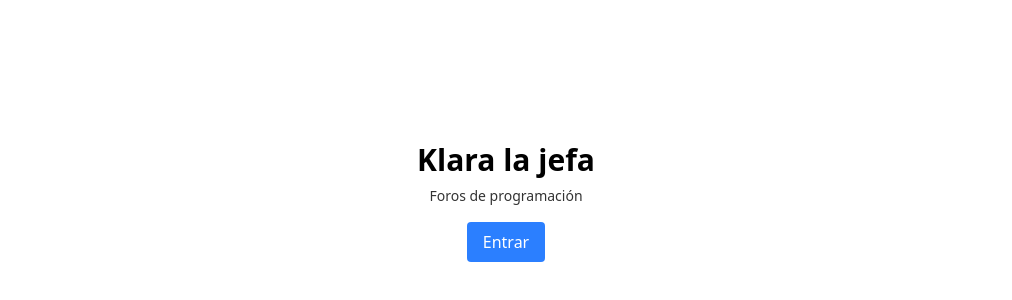
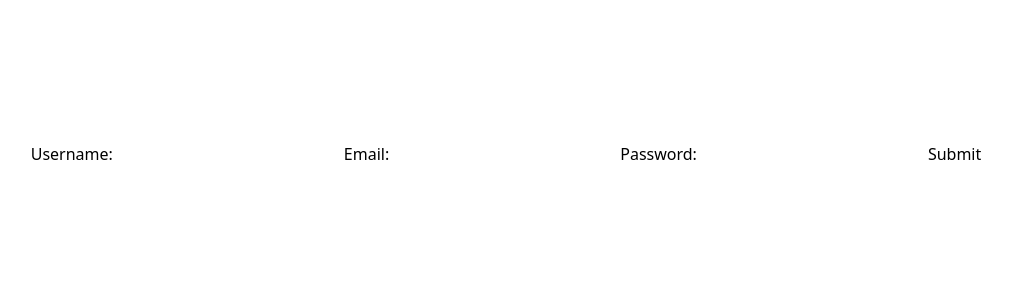
Before and after one commit to Rapao5/Desarrollo_Web_Entorno_Cliente, a React (Vite) app in the folder nivel1_react/my-react-app/: page / in a window 1280 px wide. Shown: the part 50-350 px from the top of the page, without its empty margins (134-1146 px from the left). Built offline with nearby package versions, Linux system fonts and the light colour scheme.

Commit message:
terminar

```diff
--- a/nivel1_react/my-react-app/src/App.jsx
+++ b/nivel1_react/my-react-app/src/App.jsx
@@ -1,17 +1,73 @@
+import { useState } from 'react';
 import './style.css';
 
 function App() {
-return (
-<div className='centrar'>
-<h1 className='text-3xl font-bold'>Klara la jefa</h1>
-<p className='mt-2 text-sm opacity-80'>
-Foros de programación
-</p>
-<button className='mt-4 px-4 py-2 text-white bg-blue-500 rounded paragraph-text'>
-Entrar
-</button>
-</div>
-);
+    const [username, setUsername] = useState('');
+    const [email, setEmail] = useState('');
+    const [password, setPassword] = useState('');
+    const handleSubmit = (e) => {
+        e.preventDefault();
+        if (usernameError || emailError || passwordError) {
+            alert('No se puede enviar: el formulario contiene errores');
+        } else {
+            alert(`${username}, ${email}, ${password}`);
+        }
+        };
+        const [usernameError, setUsernameError] = useState('');
+        const handleUsername = (e) => {
+            const { value } = e.target;
+            setUsername(value);
+            if (value.length <= 6) {
+                setUsernameError('El username debe tener más de 6 caracteres');
+            } else {
+                setUsernameError('');
+            }
+        };
+        const [emailError, setEmailError] = useState('');
+        const handleEmail = (e) => {
+            const { value } = e.target;
+            setEmail(value);
+            if (!value.includes('@') || !value.includes('.')) {
+                setEmailError('El email debe contener @ y un .');
+            } else {
+                setEmailError('');
+            }
+        };
+        const [passwordError, setPasswordError] = useState('');
+        const handlePassword = (e) => {
+            const { value } = e.target;
+            setPassword(value);
+            if (value.length<8){
+                setPasswordError('La contraseña debe tener mínimo 8 caracteres.');
+            }else{
+                setPasswordError('');
+            }
+        }
+    return (
+            <form className='centrar' onSubmit={handleSubmit}>
+                Username:
+                <input
+                    type="text"
+                    value={username}
+                    onChange={handleUsername}
+                />
+                Email:
+                <input
+                    type="email"
+                    value={email}
+                    onChange={handleEmail}
+                />
+                Password:
+                <input
+                    type="password"
+                    value={password}
+                    onChange={handlePassword}
+                />
+                <button>Submit</button>
+                <p className='error'>{usernameError}</p>
+                <p className='error'>{emailError}</p>
+                <p className='error'>{passwordError}</p>
+            </form>
+        );
 }
-
-export default App
+export default App;
--- a/nivel1_react/my-react-app/src/style.css
+++ b/nivel1_react/my-react-app/src/style.css
@@ -5,3 +5,6 @@
     text-align: center;
     margin-top: 15%;
 }
+.error{
+    color: red;
+}
```
Also changed, not shown: 1 other file (tests, documents, lock files or other folders).
